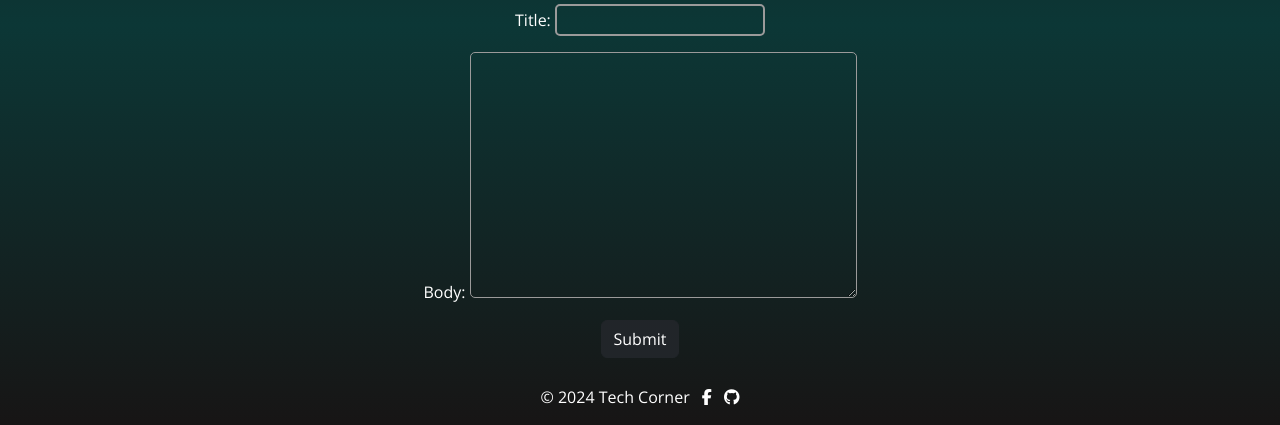
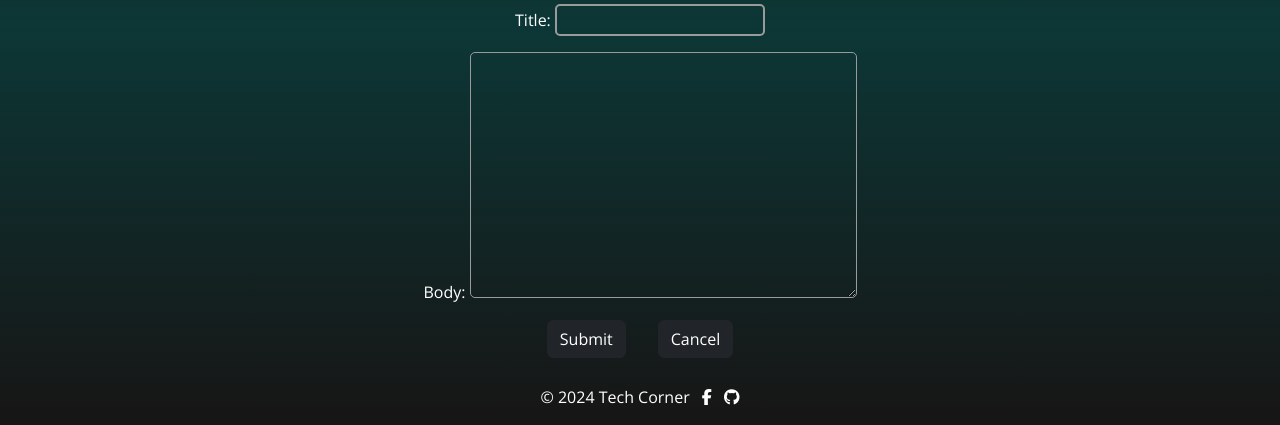
Before and after one commit to j0hanz/tech-corner-website, a Django app: page /create-post/ in a window 1280 px wide. Shown: the part 375-800 px from the top of the page. Run offline with Django 4.2, Linux system fonts and the light colour scheme; the visitor is signed in with stand-in values (Sample User, id 1).

Commit message:
added a cancel button

```diff
--- a/website/templates/website/create_post.html
+++ b/website/templates/website/create_post.html
@@ -6,7 +6,7 @@
   <h2 class="mb-3">Create New Post</h2>
   <form method="POST" enctype="multipart/form-data">
     {% csrf_token %} {{ form.as_p }}
-    <button type="submit" class="btn btn-dark">Submit</button>
+    <button type="submit" class="btn btn-dark mx-3">Submit</button><a class="btn btn-dark mx-3" href="{% url 'index' %}">Cancel</a>
   </form>
 </div>
 {% endblock %}
```
